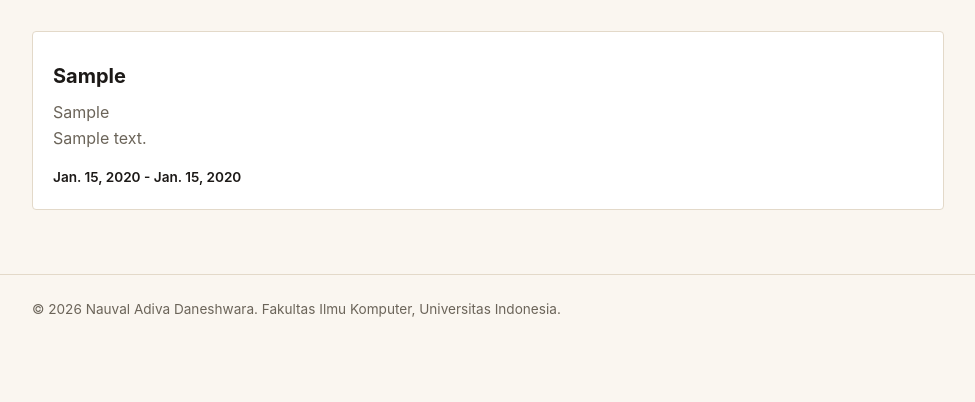
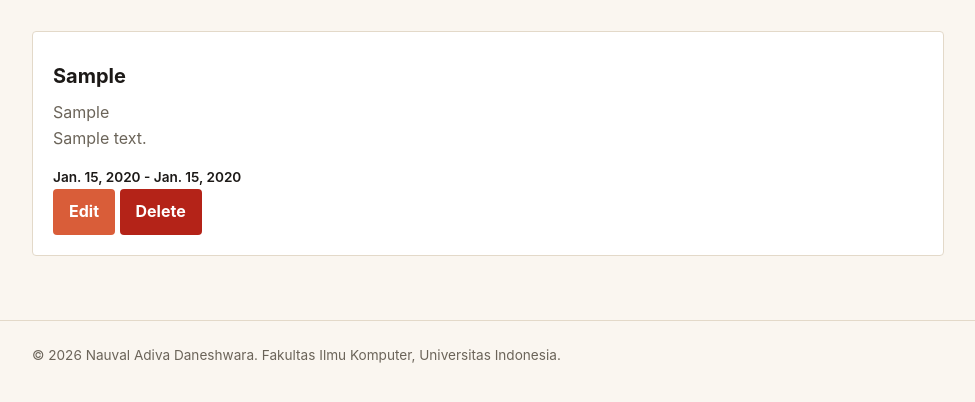
Before and after one commit to daaaniiiissssss/myportofolio, a Django app: page /education/ in a window 1280 px wide. Shown: the part 212-614 px from the top of the page, without its empty margins (152-1127 px from the left). Run offline with Django 5.2, Linux system fonts and the light colour scheme; tables that the repository leaves empty hold one stand-in row (values such as "Sample post").

Commit message:
Education CRUD and JSON

```diff
--- a/main/urls.py
+++ b/main/urls.py
@@ -4,6 +4,9 @@ from main.views import (
     show_experience,
     show_education,
     create_education,
+    update_education,
+    delete_education,
+    get_education_json,
 )
 
 app_name = "main"
@@ -17,4 +20,20 @@ urlpatterns = [
         create_education,
         name="create_education"
     ),
+    path(
+        "education/<int:id>/edit/",
+        update_education,
+        name="update_education"
+    ),
+    path(
+        "education/<int:id>/delete/",
+        delete_education,
+        name="delete_education"
+    ),
+
+    path(
+    "api/education/",
+    get_education_json,
+    name="get_education_json"
+),
 ]
--- a/main/views.py
+++ b/main/views.py
@@ -1,5 +1,7 @@
 from django.contrib import messages
-from django.shortcuts import redirect, render
+from django.shortcuts import redirect, render, get_object_or_404
+from django.core import serializers
+from django.http import HttpResponse
 
 from main.forms import EducationForm
 from main.models import Experience, Education
@@ -27,12 +29,28 @@ def show_experience(request):
     return render(request, 'experience.html', context)
 
 def show_education(request):
-    education_list = Education.objects.all()
+    response = get_education_json(request)
+
+    education_data = serializers.deserialize(
+        "json",
+        response.content
+    )
+
+    education_list = []
+
+    for item in education_data:
+        education_list.append(item.object)
+
     context = {
-        'name': 'Nauval Adiva Daneshwara',
-        'education_list': education_list,
+        "name": "Nauval Adiva Daneshwara",
+        "education_list": education_list,
     }
-    return render(request, 'education.html', context)
+
+    return render(
+        request,
+        "education.html",
+        context
+    )
 
 def create_education(request):
     form = EducationForm(request.POST or None)
@@ -51,3 +69,50 @@ def create_education(request):
     }
 
     return render(request, "education_form.html", context)
+
+def update_education(request, id):
+    education = get_object_or_404(Education, id=id)
+
+    if request.method == "POST":
+        form = EducationForm(request.POST, instance=education)
+
+        if form.is_valid():
+            form.save()
+            return redirect("main:show_education")
+
+    else:
+        form = EducationForm(instance=education)
+
+    context = {
+        "name": "Nauval Adiva Daneshwara",
+        "form": form,
+        "education": education,
+    }
+
+    return render(request, "education_form.html", context)
+
+def delete_education(request, id):
+    education = get_object_or_404(Education, id=id)
+
+    if request.method == "POST":
+        education.delete()
+
+        messages.success(
+            request,
+            "Pendidikan berhasil dihapus!"
+        )
+
+    return redirect("main:show_education")
+
+def get_education_json(request):
+    education_list = Education.objects.all()
+
+    data = serializers.serialize(
+        "json",
+        education_list
+    )
+
+    return HttpResponse(
+        data,
+        content_type="application/json"
+    )
--- a/static/css/style.css
+++ b/static/css/style.css
@@ -461,3 +461,9 @@ h1, .brand {
     border: 1px solid var(--accent);
     text-decoration: none;
 }
+
+.button-danger {
+    background: #b42318;
+    color: white;
+    border: none;
+}
--- a/templates/education.html
+++ b/templates/education.html
@@ -54,6 +54,24 @@
                                 Sekarang
                             {% endif %}
                         </p>
+
+                        <a
+                            href="{% url 'main:update_education' education.id %}"
+                            class="button"
+                        >
+                            Edit
+                        </a>
+
+                        <form
+                            method="post"
+                            action="{% url 'main:delete_education' education.id %}"
+                            style="display: inline;"
+                        >
+                            {% csrf_token %}
+                            <button type="submit" class="button button-danger">
+                                Delete
+                            </button>
+                        </form>
                     </article>
 
                 {% empty %}
```
Also changed, not shown: templates/education_form.html (+24 -10 lines).
